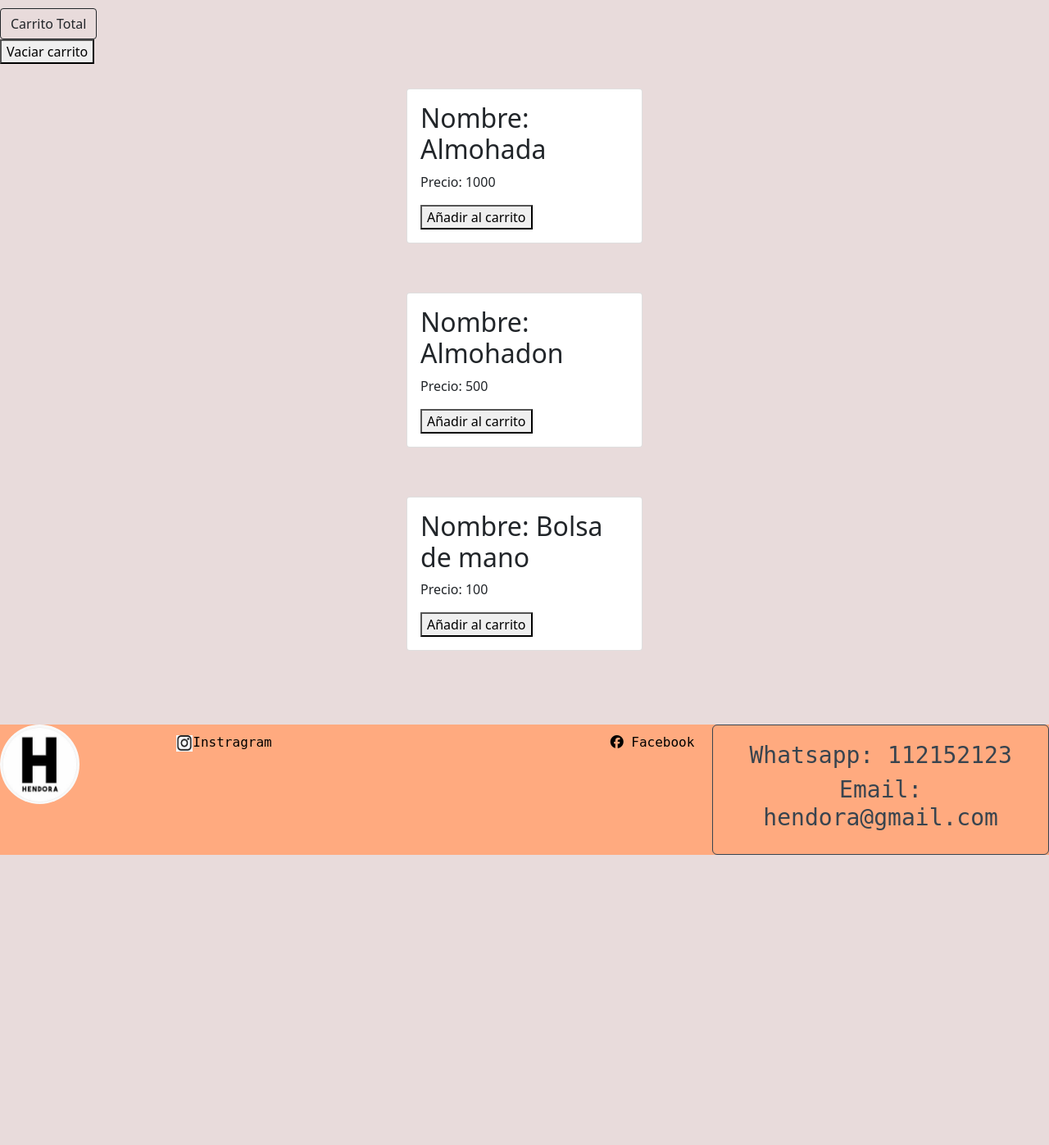
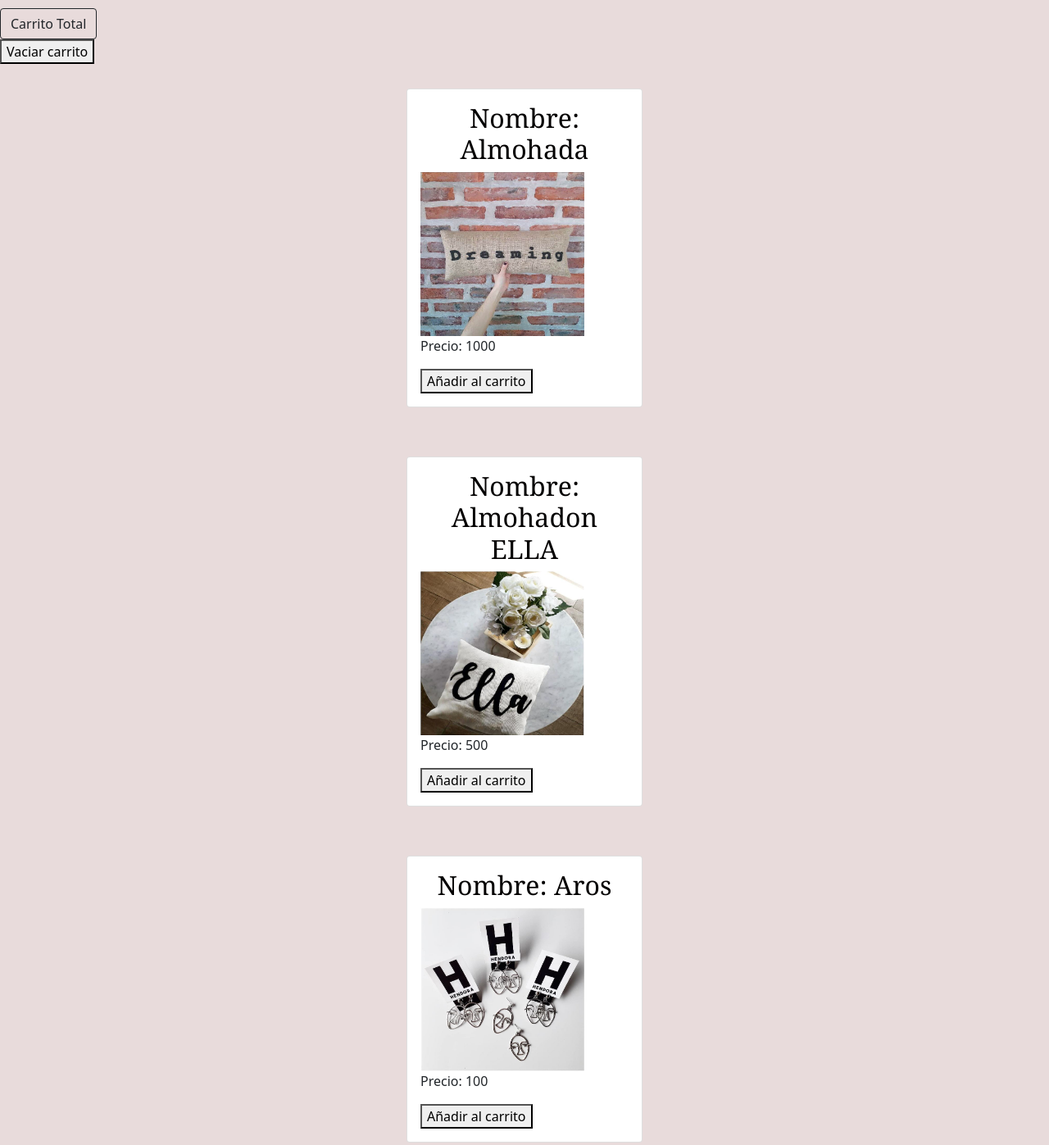
Before and after one commit to abalart/JavaScript, a website: page seccion/productos.html in a window 1280 px wide. Shown: the part 200-1597 px from the top of the page at 82% size. Before the commit the page ends 1243 px from the top, so only its background shows below. Drawn offline with nearby package versions, Linux system fonts and the light colour scheme; some packages are replaced by stand-ins of ours; a script that the page names is missing; some icons are missing.

Commit message:
Mejora de HTML

```diff
--- a/js/main.js
+++ b/js/main.js
@@ -23,23 +23,26 @@ const productos = [  //Este array almacena los productos disponibles (simula la
         precio: 1000,
         stock: 9999,
         descripcion: "Producto generico",
-        cantidadEnCarrito: 1
+        cantidadEnCarrito: 1,
+        imagen:  "../imagenes/Almohadon.JPG"
     },
     {
         id: 2,
-        nombre: "Almohadon",
+        nombre: "Almohadon ELLA",
         precio: 500,
         stock: 0,
         descripcion: "Almohadon  clasico",
-        cantidadEnCarrito: 0
+        cantidadEnCarrito: 0,
+        imagen:"../imagenes/bolsa-ella.JPG"
     },
     {
         id: 3,
-        nombre: "Bolsa de mano",
+        nombre: "Aros",
         precio: 100,
         stock: 1,
         descripcion: "Bolsa de mano",
-        cantidadEnCarrito: 1
+        cantidadEnCarrito: 1,
+        imagen:  "../imagenes/aros2.JPG"
     }
 ];
 
@@ -194,7 +197,8 @@ productos.forEach((producto) => {   //Por cada elemento "producto" del arry prod
 `<div class="centroCard">
   <div class="card" style="width: 18rem;">
     <div class="card-body">
-        <h2>Nombre: ${producto.nombre}</h2>
+        <h2 class="texto_desc">Nombre: ${producto.nombre}</h2>
+        <img src="${producto.imagen}" class="d-block w-10 img_prod">
         <p>Precio: ${producto.precio}</p>
         <button  data-id="${producto.id}" id="${idButton}">Añadir al carrito</button>
     </div>
--- a/seccion/productos.html
+++ b/seccion/productos.html
@@ -12,6 +12,9 @@
   integrity="sha384-1BmE4kWBq78iYhFldvKuhfTAU6auU8tT94WrHftjDbrCEXSU1oBoqyl2QvZ6jIW3" crossorigin="anonymous">
   <link rel="stylesheet" href="../CSS/main.css" />
   <script src="https://kit.fontawesome.com/61cffdb5f4.js" crossorigin="anonymous"></script>
+  <script src="//cdn.jsdelivr.net/npm/sweetalert2@11" defer></script>
+  <script type="text/javascript" src="https://cdn.jsdelivr.net/npm/toastify-js" defer></script>
+
   <!--<script src="../js/main.js" defer></script> -->
 </head>
 <body>
@@ -64,7 +67,6 @@
       <button id="clear_cart_button">
         Vaciar carrito
       </button>
-
     </div>
 
   </div>
```
